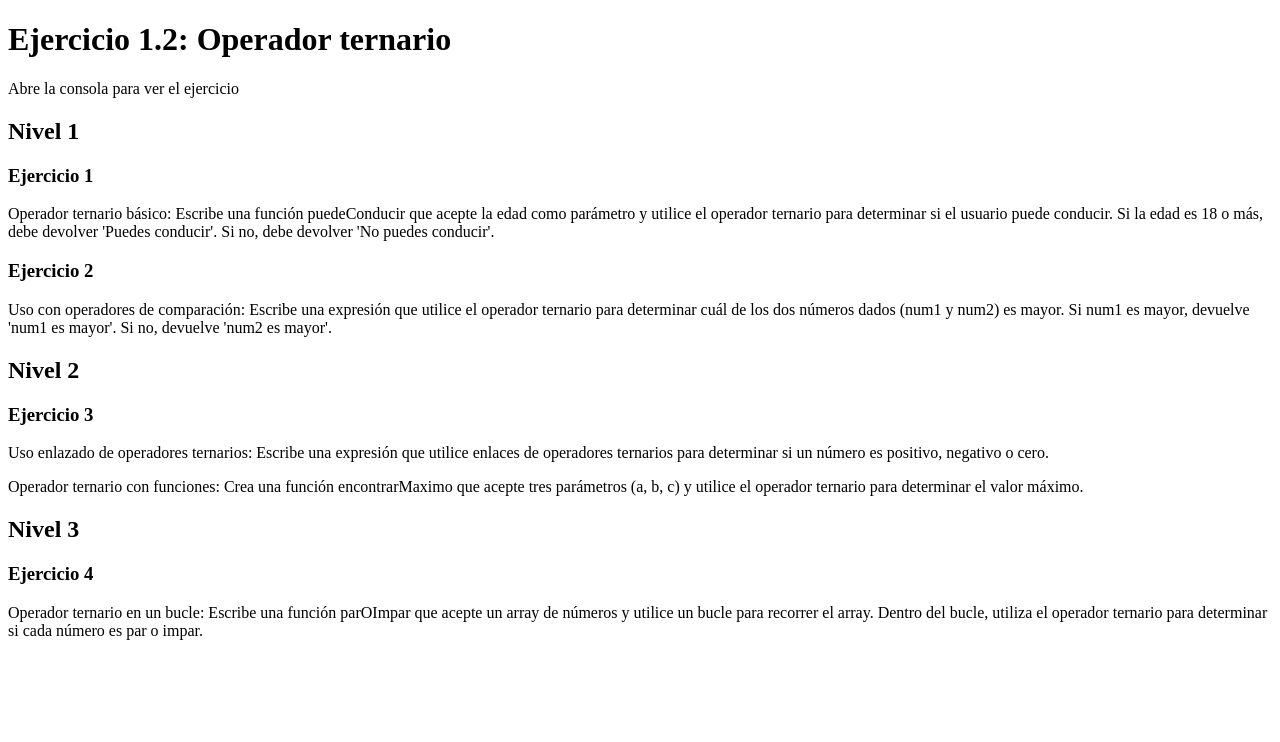
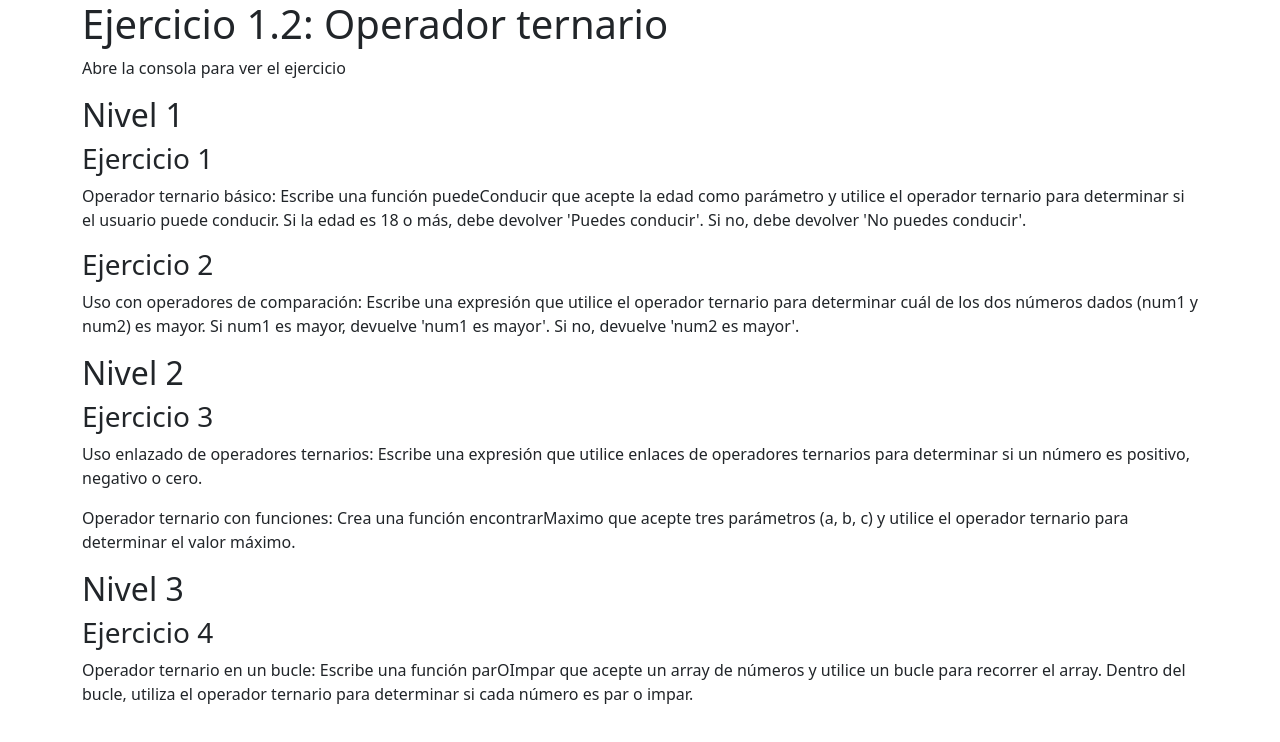
Before and after one commit to papercri/IT-Academy-S2.1.-Ejercicios-basicos-JavaScript, a plain HTML site: page 02-ternary-operator/index.html in a window 1280 px wide. Drawn offline with nearby package versions, Linux system fonts and the light colour scheme.

Commit message:
Agregada hoja de estilo a los html

```diff
--- a/02-ternary-operator/index.html
+++ b/02-ternary-operator/index.html
@@ -4,8 +4,10 @@
     <meta charset="UTF-8">
     <meta name="viewport" content="width=device-width, initial-scale=1.0">
     <title>Ternary Operator</title>
+    <link rel="stylesheet" href="https://cdn.jsdelivr.net/npm/bootstrap@5.3.3/dist/css/bootstrap.min.css" integrity="sha384-QWTKZyjpPEjISv5WaRU9OFeRpok6YctnYmDr5pNlyT2bRjXh0JMhjY6hW+ALEwIH" crossorigin="anonymous">
 </head>
 <body>
+    <div class="container">
         <h1>Ejercicio 1.2: Operador ternario</h1>
         <p>
             Abre la consola para ver el ejercicio
@@ -24,7 +26,7 @@
         <h2>Nivel 3</h2>
         <h3>Ejercicio 4</h3>
         <p>Operador ternario en un bucle: Escribe una función parOImpar que acepte un array de números y utilice un bucle para recorrer el array. Dentro del bucle, utiliza el operador ternario para determinar si cada número es par o impar.</p>
-
+    </div>
     <script>
         console.log("Ejercicio 1: ");
 
@@ -62,7 +64,6 @@
 
         console.log("Ejercicio 3.1: ");
 
-
             function enlaceDeOperadoresTernarios(num) {
                 return isNaN(num)
                     ? console.log("por favor introduce un numero")
@@ -98,7 +99,7 @@
         encontrarMaximo(10, 10, 20);
         encontrarMaximo("a", 20, 30);
 
-
+    console.log("Ejercicio 4: ");
 
     </script>
 </body>
```
Also changed, not shown: 01-arrow-functions/index.html (+3 -3 lines), index.html (+3 -0 lines). Lines whose indentation alone changed are shown as unchanged.
